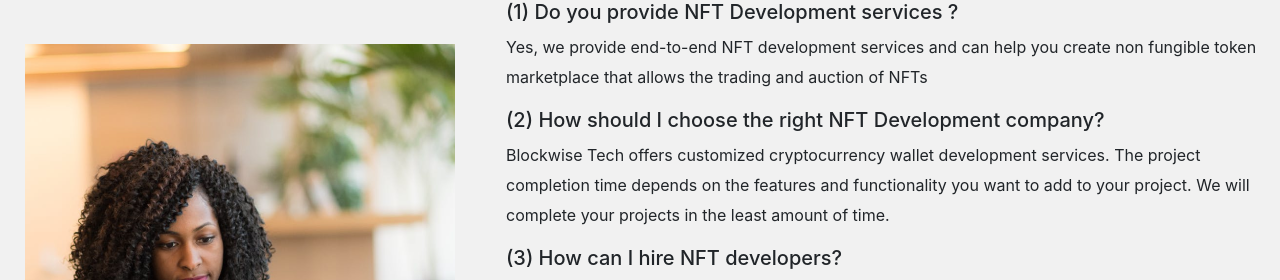
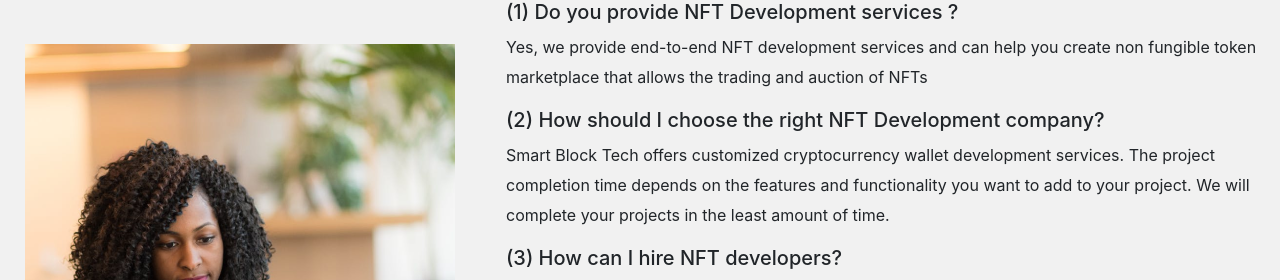
Before and after one commit to placeparks/Blockwise-tech, a React (Create React App) app: page /Nft in a window 1280 px wide. Shown: the part 3412-3692 px from the top of the page. Built offline with nearby package versions, Linux system fonts and the light colour scheme.

Commit message:
Update FAQ.js

```diff
--- a/src/components/Nft/FAQ.js
+++ b/src/components/Nft/FAQ.js
@@ -9,7 +9,7 @@ export default function FAQ(){
             <h5>(1) Do you provide NFT Development services ?</h5>
             <p>Yes, we provide end-to-end NFT development services and can help you create non fungible token marketplace that allows the trading and auction of NFTs</p>
             <h5>(2) How should I choose the right NFT Development company?</h5>
-            <p>Blockwise Tech offers customized cryptocurrency wallet development services. The project completion time depends on the features and functionality you want to add to your project. We will complete your projects in the least amount of time.</p>
+            <p>Smart Block Tech offers customized cryptocurrency wallet development services. The project completion time depends on the features and functionality you want to add to your project. We will complete your projects in the least amount of time.</p>
             <h5>(3) How can I hire NFT developers?</h5>
             <p>We understand that everyone doesn't have sound technical knowledge about the project. This is when you will be supported by our developers, who will guide you step by step throughout the project development journey</p>
             <h5>(4) Which is the best NFT development company?</h5>
```
